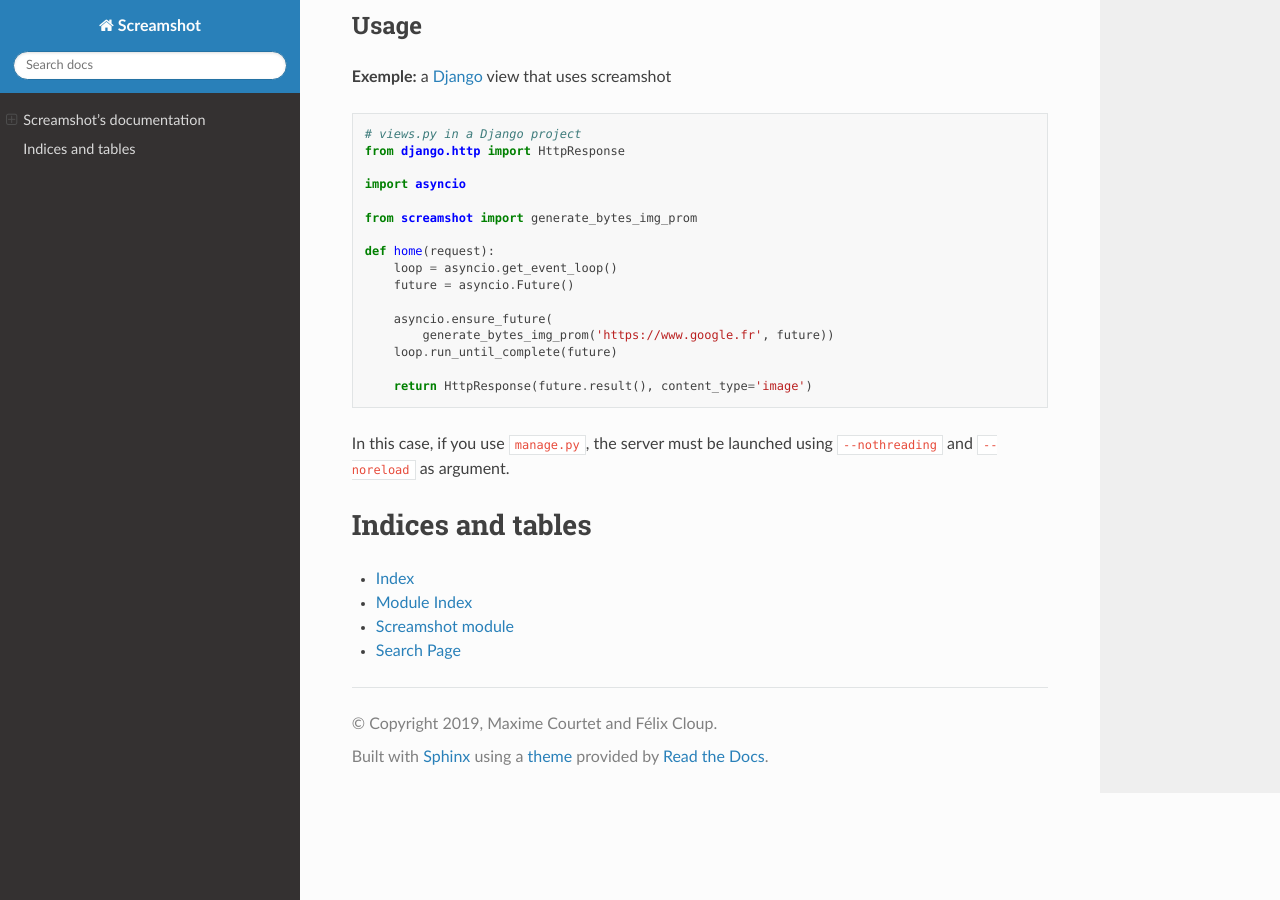
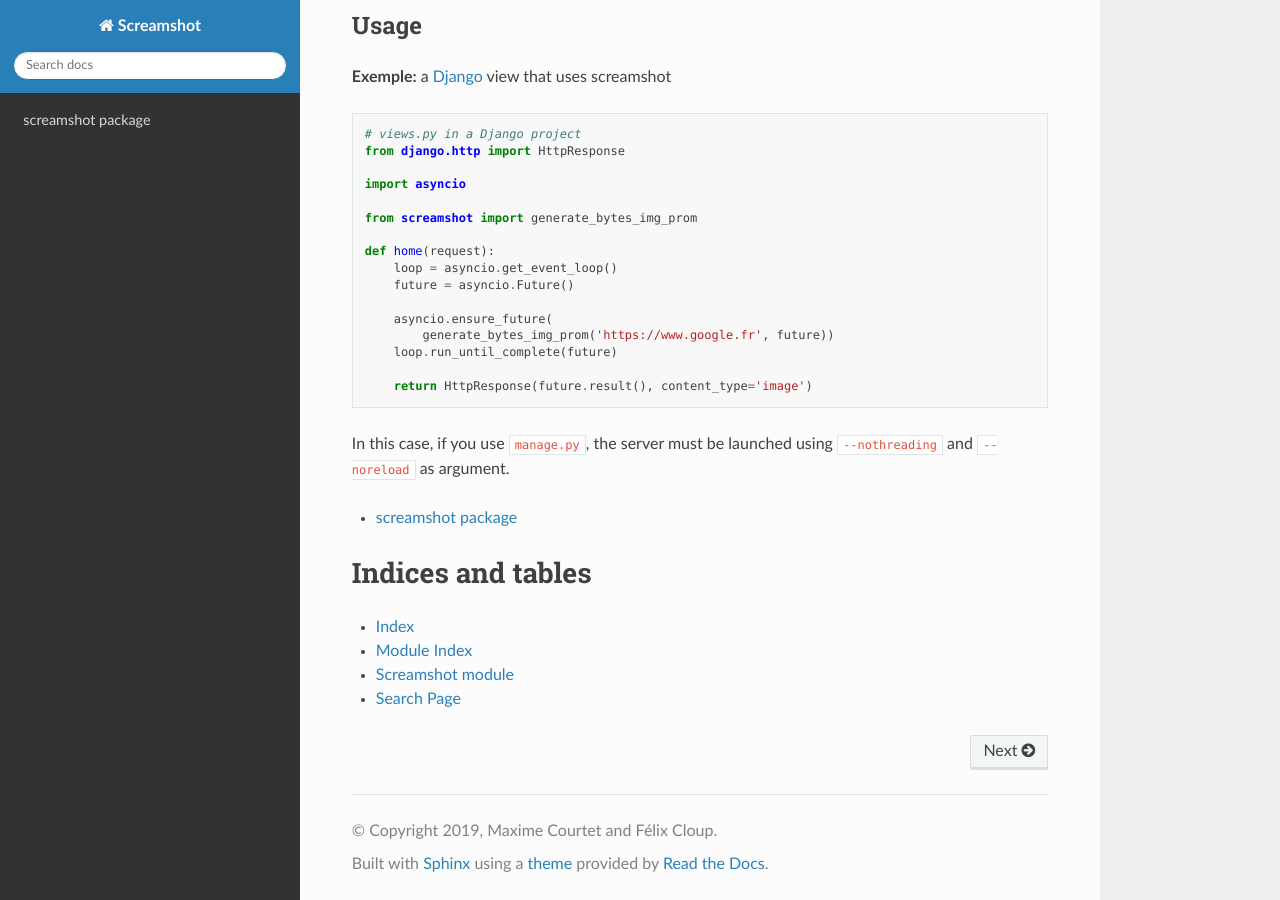
Before and after one commit to makinacorpus/screamshot, a Sphinx documentation site: the page built from docs/index.rst, in a window 1280 px wide and 900 px high, scrolled down 528 px. Built offline with Sphinx 7.4.7 and the Read the Docs theme 2.0.0, drawn with Linux system fonts in a browser that asks for light colours.

Commit message:
update doc

```diff
--- a/docs/index.rst
+++ b/docs/index.rst
@@ -58,6 +58,11 @@ In this case, if you use ``manage.py``, the server must be launched using ``--no
 .. _Django: https://www.djangoproject.com
 
 .. toctree::
+   :maxdepth: 4
+
+   screamshot
+
+.. toctree::
    :maxdepth: 2
    :caption: Contents:
 
```
